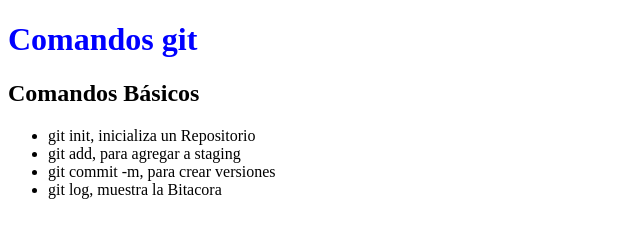
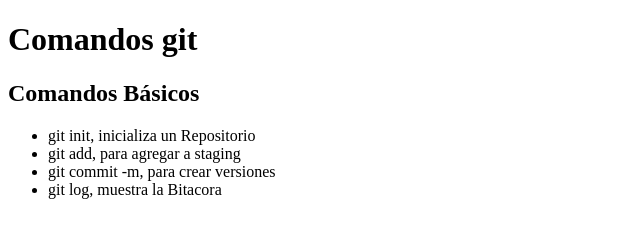
Before and after one commit to Guillermo96/comandos-git, a plain HTML site: page index.html in a window 1280 px wide. Shown: the whole page, without its empty margins (0-640 px from the left). Drawn offline with Linux system fonts and the light colour scheme.

Commit message:
Modifique index por error

```diff
--- a/index.html
+++ b/index.html
@@ -2,7 +2,7 @@
 <html>
 <head>
     <meta charset="utf-8">
-    <link rel="stylesheet" href="css/miestilo.css">
+    <link rel="stylesheet" href="css/miestilo.cssruby -v">
     <title>Comandos Git</title>
 </head>
 <body>
```
Also changed, not shown: 1 other file.
